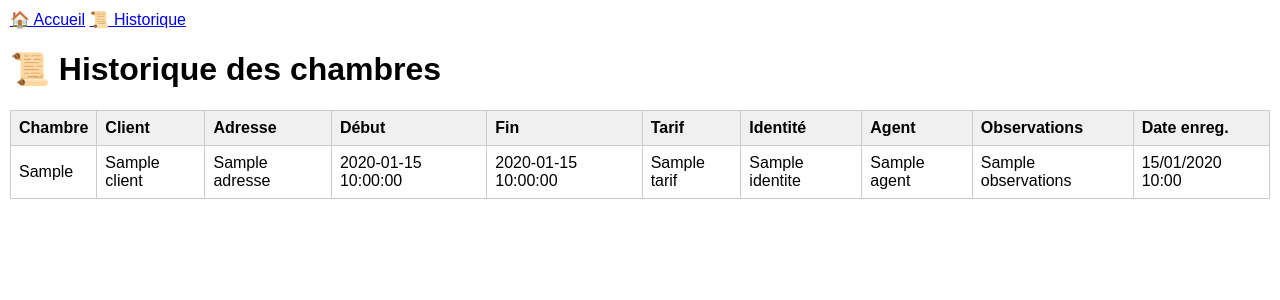
After one commit to IbrahimaDIOUF33/Soneva_chambres-flask, a Flask app: page /historique in a window 1280 px wide. The commit adds this page. Shown: the top 300 px of the page. Run offline with Flask 3, Linux system fonts and the light colour scheme; a database or web service that is not in the repository returns one stand-in record (values such as "Sample title"); some libraries are stand-ins or nearby versions.

Commit message:
📜 Ajout de la page historique + menu navigation

```diff
--- a/App/App.py
+++ b/App/App.py
@@ -244,6 +244,16 @@ def reservation_rapide(id):
     flash(f"✅ Réservation rapide enregistrée ({etat}).")
     return redirect(url_for('index'))
 
+@app.route('/historique')
+def historique():
+    conn = psycopg2.connect(DATABASE_URL)
+    cursor = conn.cursor(cursor_factory=psycopg2.extras.RealDictCursor)
+    cursor.execute("SELECT * FROM historique ORDER BY date_enregistrement DESC")
+    historiques = cursor.fetchall()
+    conn.close()
+    return render_template("historique.html", historiques=historiques)
+
+
 if __name__ == '__main__':
     init_db()
     app.run(host='0.0.0.0', port=5000, debug=True)
--- /dev/null
+++ b/App/templates/historique.html
@@ -0,0 +1,54 @@
+<!DOCTYPE html>
+<html lang="fr">
+<head>
+    <meta charset="UTF-8">
+    <title>Historique des occupations</title>
+    <link rel="stylesheet" href="{{ url_for('static', filename='style.css') }}">
+    <meta name="viewport" content="width=device-width, initial-scale=1.0">
+</head>
+<body>
+    <nav class="navbar">
+        <a href="{{ url_for('index') }}">🏠 Accueil</a>
+        <a href="{{ url_for('historique') }}">📜 Historique</a>
+    </nav>
+
+    <h1>📜 Historique des chambres</h1>
+
+    {% if historiques %}
+    <table>
+        <thead>
+            <tr>
+                <th>Chambre</th>
+                <th>Client</th>
+                <th>Adresse</th>
+                <th>Début</th>
+                <th>Fin</th>
+                <th>Tarif</th>
+                <th>Identité</th>
+                <th>Agent</th>
+                <th>Observations</th>
+                <th>Date enreg.</th>
+            </tr>
+        </thead>
+        <tbody>
+            {% for h in historiques %}
+            <tr>
+                <td>{{ h.chambre_numero }}</td>
+                <td>{{ h.client or '—' }}</td>
+                <td>{{ h.adresse or '—' }}</td>
+                <td>{{ h.datetime_debut or '—' }}</td>
+                <td>{{ h.datetime_fin or '—' }}</td>
+                <td>{{ h.tarif or '—' }}</td>
+                <td>{{ h.identite or '—' }}</td>
+                <td>{{ h.agent or '—' }}</td>
+                <td>{{ h.observations or '—' }}</td>
+                <td>{{ h.date_enregistrement.strftime('%d/%m/%Y %H:%M') }}</td>
+            </tr>
+            {% endfor %}
+        </tbody>
+    </table>
+    {% else %}
+        <p>Aucun enregistrement pour le moment.</p>
+    {% endif %}
+</body>
+</html>
--- a/App/templates/index.html
+++ b/App/templates/index.html
@@ -10,6 +10,11 @@
     <meta name="theme-color" content="#008080">
 </head>
 <body>
+    <nav class="navbar">
+        <a href="{{ url_for('index') }}">🏠 Accueil</a>
+        <a href="{{ url_for('historique') }}">📜 Historique</a>
+    </nav>
+
     <h1>Chambres</h1>
 
     {% with messages = get_flashed_messages() %}
```
